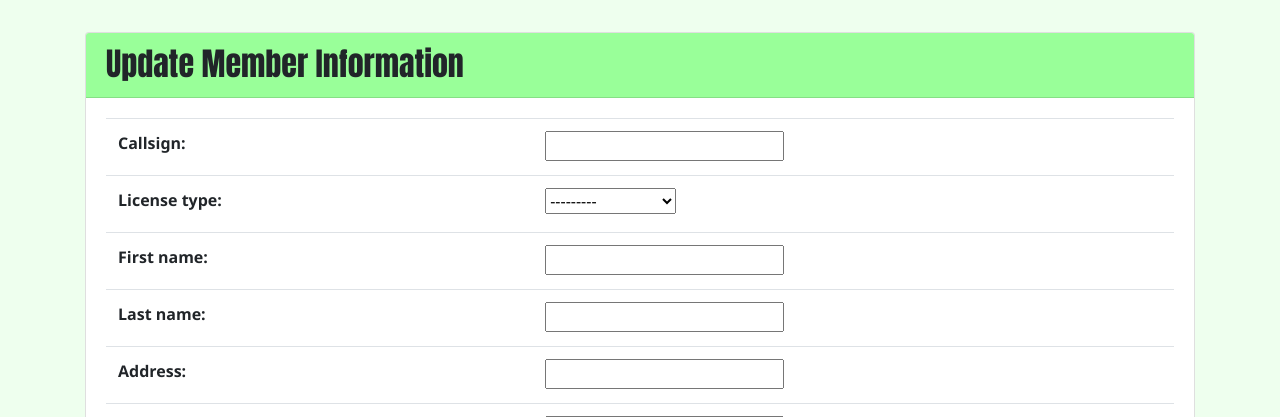
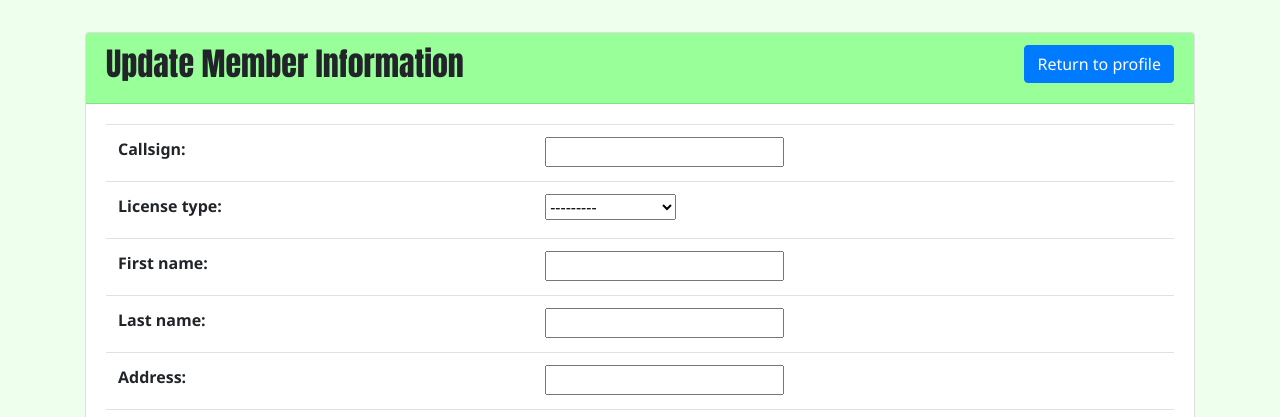
Before and after one commit to pineapplejuice/earc2-members, a Django app: template manage_members/templates/manage_members/member_update_form.html in a window 1280 px wide. Shown: the part 188-605 px from the top of the page. Run offline with Django 3.2, Linux system fonts and the light colour scheme; the template is opened without the code that fills it: values that come from a table or form of the project are taken from there, others are empty; some libraries are stand-ins or nearby versions.

Commit message:
Add return to profile button

```diff
--- a/manage_members/templates/manage_members/member_update_form.html
+++ b/manage_members/templates/manage_members/member_update_form.html
@@ -7,7 +7,12 @@
 
 <div class="card">
     <div class="card-header">
-		<span class="h2 title">Update Member Information</span>
+        <div class="row">
+            <div class="col h2 title">Update Member Information</div>
+            <div class="col text-right">
+                <a class="btn btn-md btn-primary" href="{% url 'member_profile' member.id %}">Return to profile</a>
+            </div>
+        </div>
     </div>
     <div class="card-body">
         <form action="{% url 'member_update' member.id %}" method="post" id="member_form">
```
Lines whose indentation alone changed are shown as unchanged.
